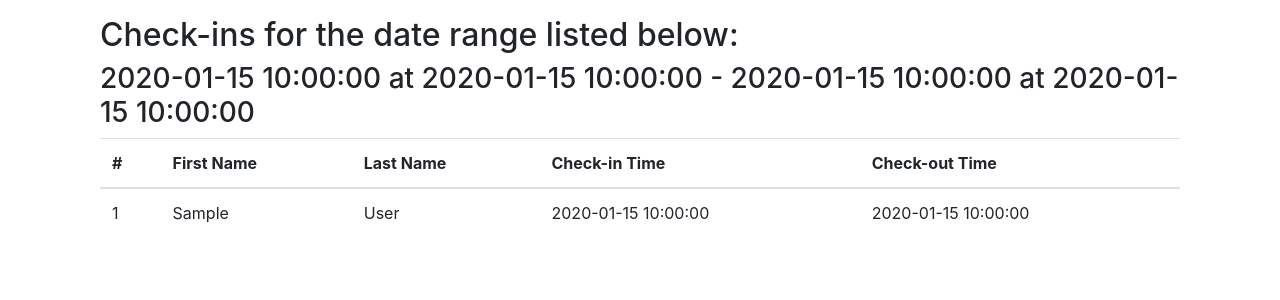
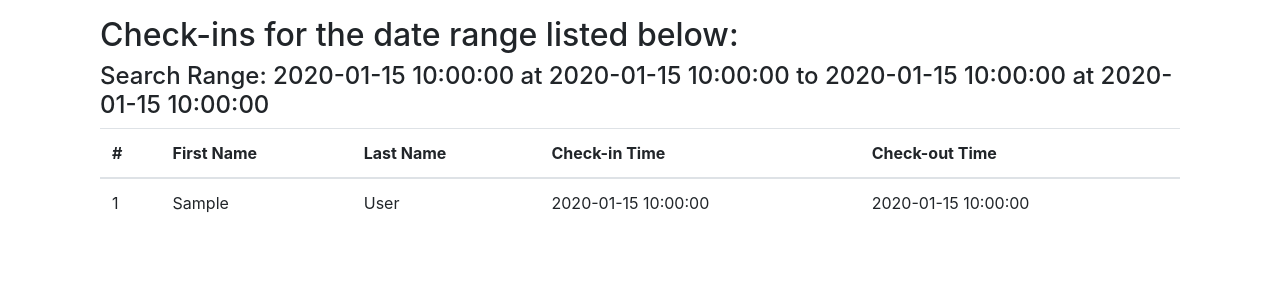
Before and after one commit to Ericbrod10/is601Final, a Flask app: template app/templates/search.html in a window 1280 px wide. Shown: the part 56-356 px from the top of the page. Run offline with Flask 2, Linux system fonts and the light colour scheme; the template is opened without the code that fills it: most values are stand-ins (such as "Sample title", 1, 10 or a date in 2020); some libraries are stand-ins or nearby versions.

Commit message:
Fixes: Final Fixes to Search Page

```diff
--- a/app/templates/search.html
+++ b/app/templates/search.html
@@ -3,7 +3,7 @@
 
 {% if Logs %}
 <h2> Check-ins for the date range listed below: </h2>
-<h3>{{ UserDateInReturn }} at {{ TimeInReturn }} - {{ UserDateOutReturn }} at {{ UserTimeOutReturn }}</h3>
+<h4> Search Range: {{ UserDateInReturn }} at {{ TimeInReturn }} to {{ UserDateOutReturn }} at {{ UserTimeOutReturn }}</h4>
 <table class="table">
     <thead>
     <tr>
```
